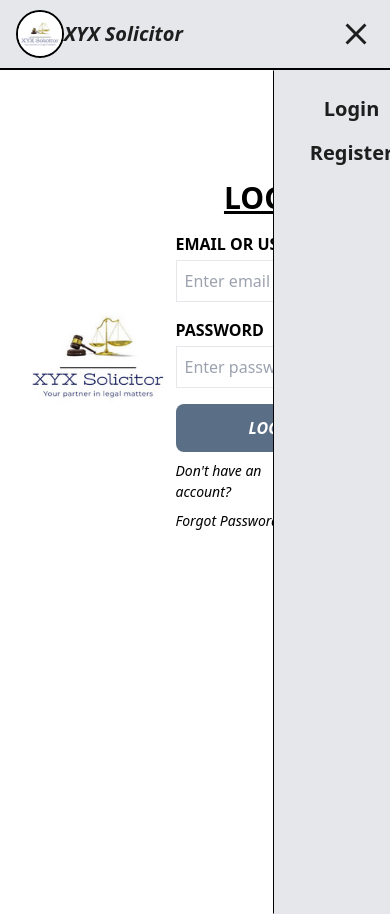
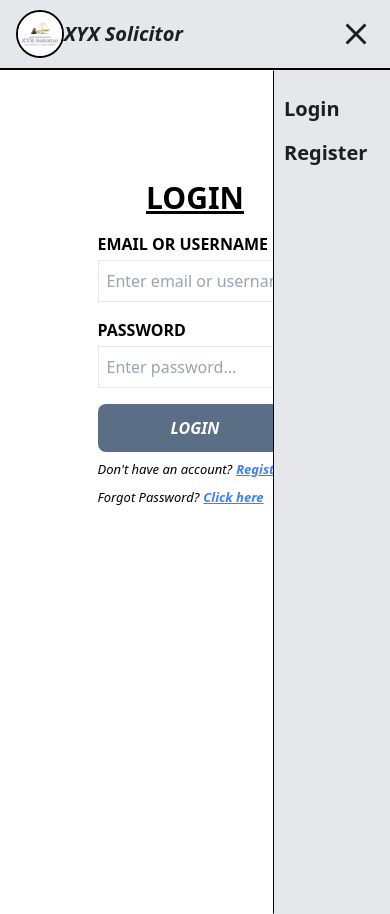
Before and after one commit to Adeyod/solicitor-app-frontend, a React (Vite) app: page /login in a window 390 px wide. Both pictures are taken after a click on the button 356 px from the left and 34 px from the top of the page. Built offline with nearby package versions, Linux system fonts and the light colour scheme.

Commit message:
some adjustment made on the UI

```diff
--- a/src/components/Navbar.tsx
+++ b/src/components/Navbar.tsx
@@ -128,7 +128,7 @@ const NavBar = () => {
               ].join(' ')}
             >
               {currentUser && currentUser !== null ? (
-                <div className="ml-[-50px] text-[12px] flex flex-col items-start gap-1 mt-6">
+                <div className=" ml-[-50px] text-[12px] flex flex-col items-start gap-1 mt-6">
                   <GeneralSideComponents />
 
                   {currentUser.role === 'client' && <ClientSidebar />}
@@ -148,7 +148,7 @@ const NavBar = () => {
                   </button>
                 </div>
               ) : (
-                <div className="flex flex-col items-center gap-4 mt-6">
+                <div className="flex flex-col items-start ml-[-30px] md:items-center gap-4 mt-6">
                   <Link to="/login" className="">
                     Login
                   </Link>
--- a/src/components/SidebarComponents/AdminSidebar.tsx
+++ b/src/components/SidebarComponents/AdminSidebar.tsx
@@ -10,7 +10,7 @@ const AdminSidebar = ({
   casesDropDownOpen,
 }: SidebarComponentProps) => {
   return (
-    <div className="flex flex-col items-start mx-5 mt-3 gap-3 font-bold text-white">
+    <div className="flex flex-col items-start mx-3 smm:mx-5 mt-3 gap-3 font-bold text-white">
       <NavLink
         className={(isActive) => NavLinkComponent(isActive)}
         to="/admin/dashboard"
--- a/src/components/dashboard/Card.tsx
+++ b/src/components/dashboard/Card.tsx
@@ -12,7 +12,7 @@ const Card = ({
   );
 
   return (
-    <div className="ml-16 mlg:ml-20">
+    <div className="smm:ml-16 mmg:pl-[20px] lg:pl-0 w-full lg:w-[100%] mlg:ml-20">
       <div className="q-stat w-[70%] flex flex-col lg:ml-0 slg:ml-0 mlg:ml-20  md:ml-[300px] lg:flex-row justify-evenly lg:items-center slg:items-center mlg:items-center min-w-[100%] gap-4 md:gap-0">
         <div className="lg:w-[33.3%] clg:w-[25%] slg:w-[30%] md:w-[60vw] h-[120px] flex flex-col gap-2 md:content-start md:ml-[-300px] lg:ml-0 items-start justify-center border-8 border-[#F9FAFB] rounded-[20px] p-4 bg-secondary">
           <div className="flex clg:flex-col gap-2 justify-center items-center ">
--- a/src/hooks/ApiRoutes.ts
+++ b/src/hooks/ApiRoutes.ts
@@ -1,3 +1,4 @@
+// const host = 'http://localhost:1010/api';
 const host = 'https://solicitor-app-backend.onrender.com/api';
 
 const RegisterRoute = `${host}/auth/register`;
--- a/src/pages/Admin/Cases/CreateCase.tsx
+++ b/src/pages/Admin/Cases/CreateCase.tsx
@@ -214,7 +214,7 @@ const CreateCase = () => {
               transition={{ type: 'spring', stiffness: 30, duration: 1.5 }}
               initial={{ x: '100vw', opacity: 0 }}
             >
-              <p className="uppercase text-3xl text-center font-bold underline">
+              <p className="uppercase text-[25px] smm:text-3xl text-center font-bold underline">
                 Case Creation
               </p>
               {createCaseParams.map((param) => (
--- a/src/pages/Admin/Dashboard/AdminDashboardPage.tsx
+++ b/src/pages/Admin/Dashboard/AdminDashboardPage.tsx
@@ -105,7 +105,7 @@ const Dashboard = () => {
       {isLoading ? (
         <Spinner />
       ) : (
-        <div className="p-4 w-[90%]">
+        <div className="smm:p-4 w-[90%]">
           <h1 className="text-2xl font-bold mb-4">Dashboard</h1>
 
           {/* Key Metrics */}
@@ -120,9 +120,11 @@ const Dashboard = () => {
           </div>
 
           {/* Chart */}
-          <div className="mb-[120px] w-[30rem]">
-            <h2 className="text-xl font-semibold mb-4">Overview of Data</h2>
-            <div className="w-full">
+          <div className="mb-[120px] smm:w-[30rem]">
+            <h2 className="text-[13px] smm:text-xl font-semibold mb-4">
+              Overview of Data
+            </h2>
+            <div className="w-[20rem] smm:w-full">
               <ChartComponent
                 type="doughnut"
                 data={chartData}
--- a/src/pages/Loginpage.tsx
+++ b/src/pages/Loginpage.tsx
@@ -111,6 +111,7 @@ const LoginPage = () => {
         animate={{ x: 0, opacity: 1 }}
         transition={{ type: 'spring', stiffness: 20, duration: 5 }}
         initial={{ x: '-100vw', opacity: 0 }}
+        className="hidden smm:flex"
       >
         <img src={companyLogo} className="w-[40vw]" />
       </motion.div>
@@ -150,13 +151,13 @@ const LoginPage = () => {
           buttonTextStyle={RegisterButtonTextStyle}
         />
         <div className="mg:flex gap-3">
-          <div className="flex gap-1 italic text-[14px] mt-2">
+          <div className="flex gap-1 italic text-[13px] smm:text-[14px] mt-2">
             <p>Don't have an account?</p>
             <Link className="font-bold text-blue-500 underline" to="/register">
               Register
             </Link>
           </div>
-          <div className="flex gap-1 text-[14px] italic mt-2">
+          <div className="flex gap-1 text-[13px] smm:text-[14px] italic mt-2">
             <p>Forgot Password?</p>
             <Link
               className="font-bold text-blue-500 underline"
--- a/src/pages/RegisterPage.tsx
+++ b/src/pages/RegisterPage.tsx
@@ -124,6 +124,7 @@ const RegisterPage = () => {
         animate={{ x: 0, opacity: 1 }}
         transition={{ type: 'spring', stiffness: 20, duration: 5 }}
         initial={{ x: '-100vw', opacity: 0 }}
+        className="hidden smm:flex"
       >
         <img src={companyLogo} className="w-[40vw]" />
       </motion.div>
```
